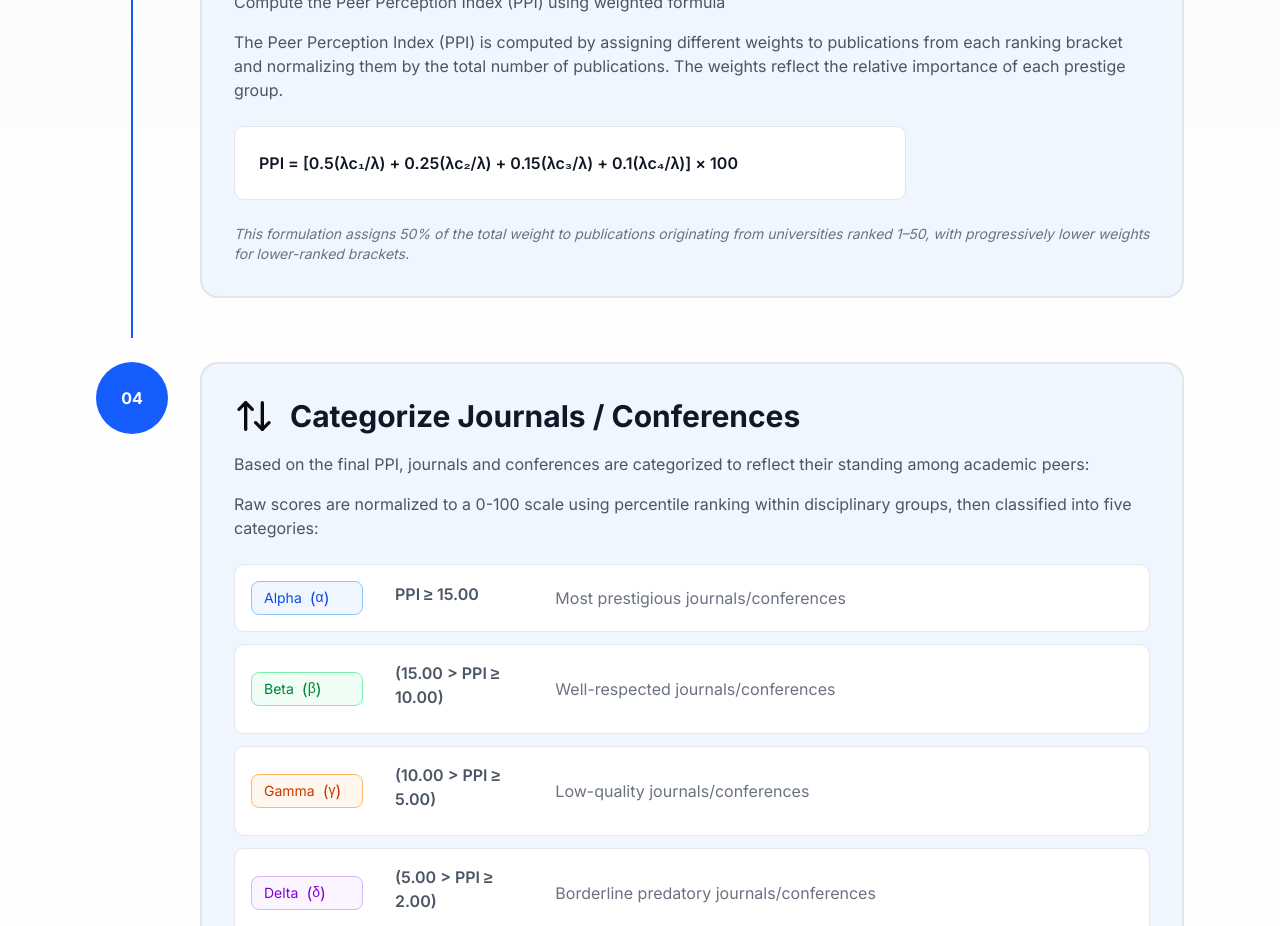
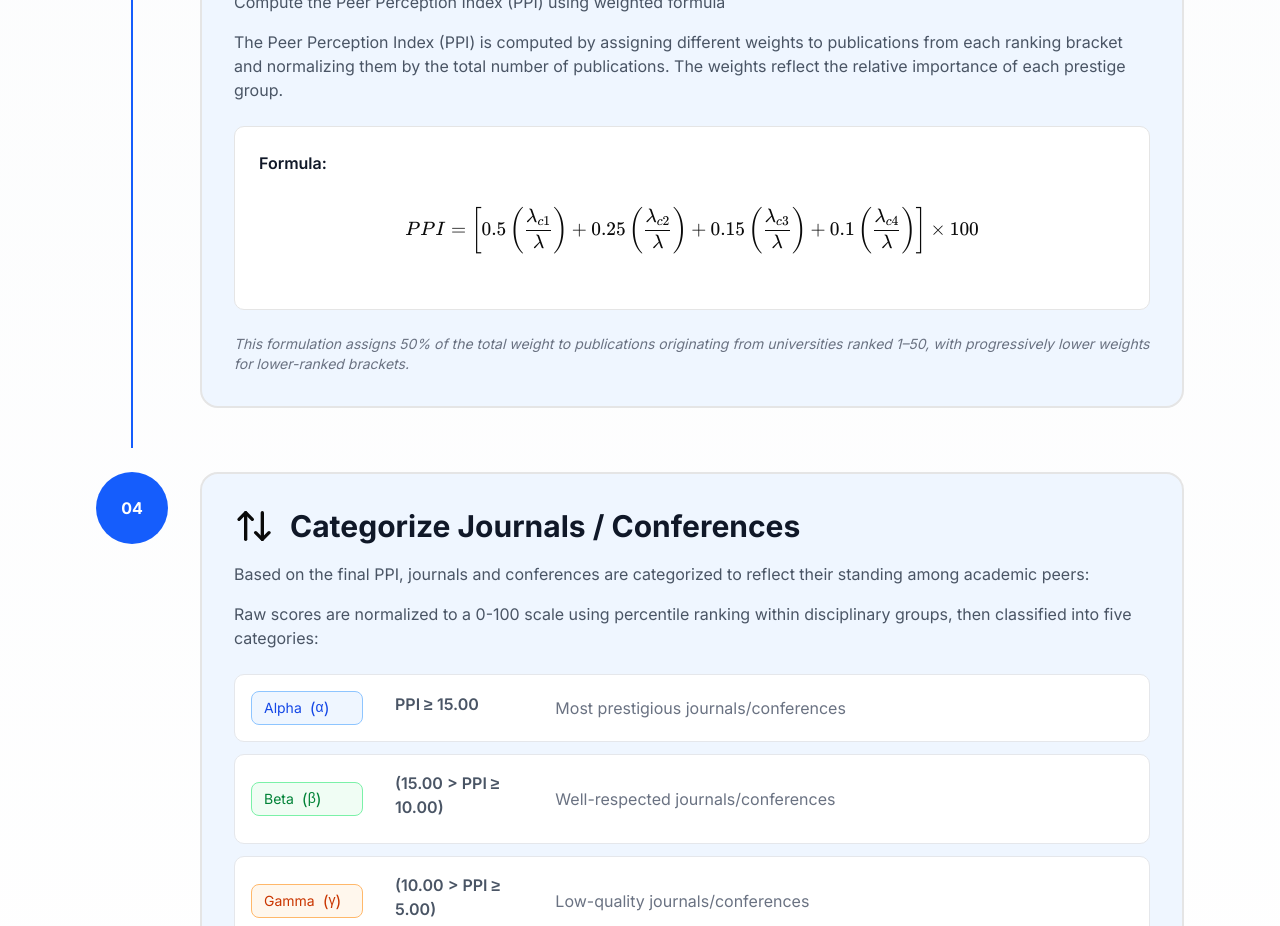
Before and after one commit to Raja-Ehsan-Riaz/ppi, a Next.js app: page /how-it-works in a window 1280 px wide. Shown: the part 2060-2986 px from the top of the page. Built offline with nearby package versions, Linux system fonts and the light colour scheme; no server answers.

Commit message:
Tbale hyrdataion error

```diff
--- a/package.json
+++ b/package.json
@@ -20,6 +20,7 @@
     "embla-carousel-react": "^8.6.0",
     "googleapis": "^169.0.0",
     "i18n-iso-countries": "^7.14.0",
+    "katex": "^0.16.27",
     "lucide-react": "^0.562.0",
     "next": "16.1.1",
     "react": "19.2.3",
--- a/src/components/howItWorksPage/ppiExplanation.jsx
+++ b/src/components/howItWorksPage/ppiExplanation.jsx
@@ -7,6 +7,9 @@ import {
 	ArrowUpDown,
 	CheckCircle,
 } from "lucide-react"
+
+// Import KaTeX CSS
+import "katex/dist/katex.min.css"
 
 const CategoryCard = ({
 	icon,
@@ -25,13 +28,39 @@ const CategoryCard = ({
 				<div
 					className={`px-3  py-1 min-w-28 justify-start  flex items-center rounded-md border  ${color}`}
 				>
-					<span className="text-sm mr-2">{label}</span>
-					(<div className={`${iconColor} text-sm mb-0.5`}>{icon}</div>)
+					<span className="text-sm mr-2">{label}</span>(
+					<div className={`${iconColor} text-sm mb-0.5`}>{icon}</div>)
 				</div>
 				<div className="flex-2 font-semibold text-gray-600 mb-2">{range}</div>
 				<p className="text-gray-500 flex-9 leading-relaxed">{description}</p>
 			</div>
 		</div>
+	)
+}
+
+// KaTeX Formula Component
+const MathFormula = ({ latex, block = false }) => {
+	const containerRef = useRef(null)
+
+	useEffect(() => {
+		if (containerRef.current && typeof window !== "undefined") {
+			const katex = require("katex")
+			try {
+				katex.render(latex, containerRef.current, {
+					throwOnError: false,
+					displayMode: block,
+				})
+			} catch (error) {
+				console.error("KaTeX rendering error:", error)
+			}
+		}
+	}, [latex, block])
+
+	return (
+		<span
+			ref={containerRef}
+			className={block ? "block my-4 overflow-x-auto" : "inline-block"}
+		/>
 	)
 }
 
@@ -75,7 +104,9 @@ const StepCard = ({ step, index, isVisible }) => {
 							<div>
 								<Icon size={40} className={` transition-colors duration-700`} />
 							</div>
-							<h2 className="text-xl md:text-3xl font-bold text-gray-900">{step.title}</h2>
+							<h2 className="text-xl md:text-3xl font-bold text-gray-900">
+								{step.title}
+							</h2>
 						</div>
 
 						<p className="text-gray-600">{step.description}</p>
@@ -89,7 +120,7 @@ const StepCard = ({ step, index, isVisible }) => {
 							{step.points.map((point, i) => (
 								<div key={i} className="flex items-start gap-3">
 									<CheckCircle className="w-5 h-5 flex-shrink-0 mt-0.5 text-gray-800" />
-									<p className="text-gray-600 ">{point}</p>
+									<p className="text-gray-600">{point}</p>
 								</div>
 							))}
 						</div>
@@ -100,11 +131,12 @@ const StepCard = ({ step, index, isVisible }) => {
 						<div
 							className={`rounded-lg p-6 mb-6 border ${
 								isVisible ? `bg-white` : "bg-gray-50"
-							} max-w-2xl`}
+							}`}
 						>
-							<h4 className="font-semibold text-gray-900 ">
-								{step.formula.title}
-							</h4>
+							<h4 className="font-semibold text-gray-900 mb-4">Formula:</h4>
+							<div className="text-center">
+								<MathFormula latex={step.formula.latex} block={true} />
+							</div>
 						</div>
 					)}
 
@@ -143,8 +175,7 @@ export default function PPIExplanation() {
 				"Analyze research publications published in journals and conferences",
 				"Identify first authors and their affiliated universities or organizations",
 			],
-			footer:
-				"Data source: Clarivate Insights, Web of Science (WoS)",
+			footer: "Data source: Clarivate Insights, Web of Science (WoS)",
 			icon: Database,
 		},
 		{
@@ -172,13 +203,13 @@ export default function PPIExplanation() {
 			details:
 				"The Peer Perception Index (PPI) is computed by assigning different weights to publications from each ranking bracket and normalizing them by the total number of publications. The weights reflect the relative importance of each prestige group.",
 			formula: {
-				title:
-					"PPI = [0.5(λc₁/λ) + 0.25(λc₂/λ) + 0.15(λc₃/λ) + 0.1(λc₄/λ)] × 100",
+				latex:
+					"PPI = \\left[0.5\\left(\\frac{\\lambda_{c1}}{\\lambda}\\right) + 0.25\\left(\\frac{\\lambda_{c2}}{\\lambda}\\right) + 0.15\\left(\\frac{\\lambda_{c3}}{\\lambda}\\right) + 0.1\\left(\\frac{\\lambda_{c4}}{\\lambda}\\right)\\right] \\times 100",
 				weights: [
 					{ tier: "λc₁/λ (Ranked 1-50):", value: "50% weight" },
 					{ tier: "λc₂/λ (Ranked 51-100):", value: "25% weight" },
-					{ tier: "λ₃/λ (Ranked 101-150):", value: "15% weight" },
-					{ tier: "λ₄/λ (Ranked 151-200):", value: "10% weight" },
+					{ tier: "λc₃/λ (Ranked 101-150):", value: "15% weight" },
+					{ tier: "λc₄/λ (Ranked 151-200):", value: "10% weight" },
 				],
 			},
 			footer:
--- a/src/components/worldMapHeatMap.jsx
+++ b/src/components/worldMapHeatMap.jsx
@@ -107,8 +107,13 @@ export default function WorldMapHeatmap({ countries: countryData }) {
 	const getColorForPercentage = (percentage) => {
 		if (processedData.size === 0) return colorPalette[0]
 
+		// If all countries have the same percentage, use the darkest color
+		if (minPercentage === maxPercentage) {
+			return colorPalette[9] // darkest color
+		}
+
 		// Normalize the percentage to 0-1 range based on actual data
-		const normalized = (percentage - minPercentage) / (maxPercentage - minPercentage || 1)
+		const normalized = (percentage - minPercentage) / (maxPercentage - minPercentage)
 
 		// Map to color palette index (0-9)
 		const index = Math.min(Math.floor(normalized * 10), 9)
```
Also changed, not shown: src/lib/journalData.js, 1 other file (tests, documents, lock files or other folders). Lines whose indentation alone changed are shown as unchanged.
